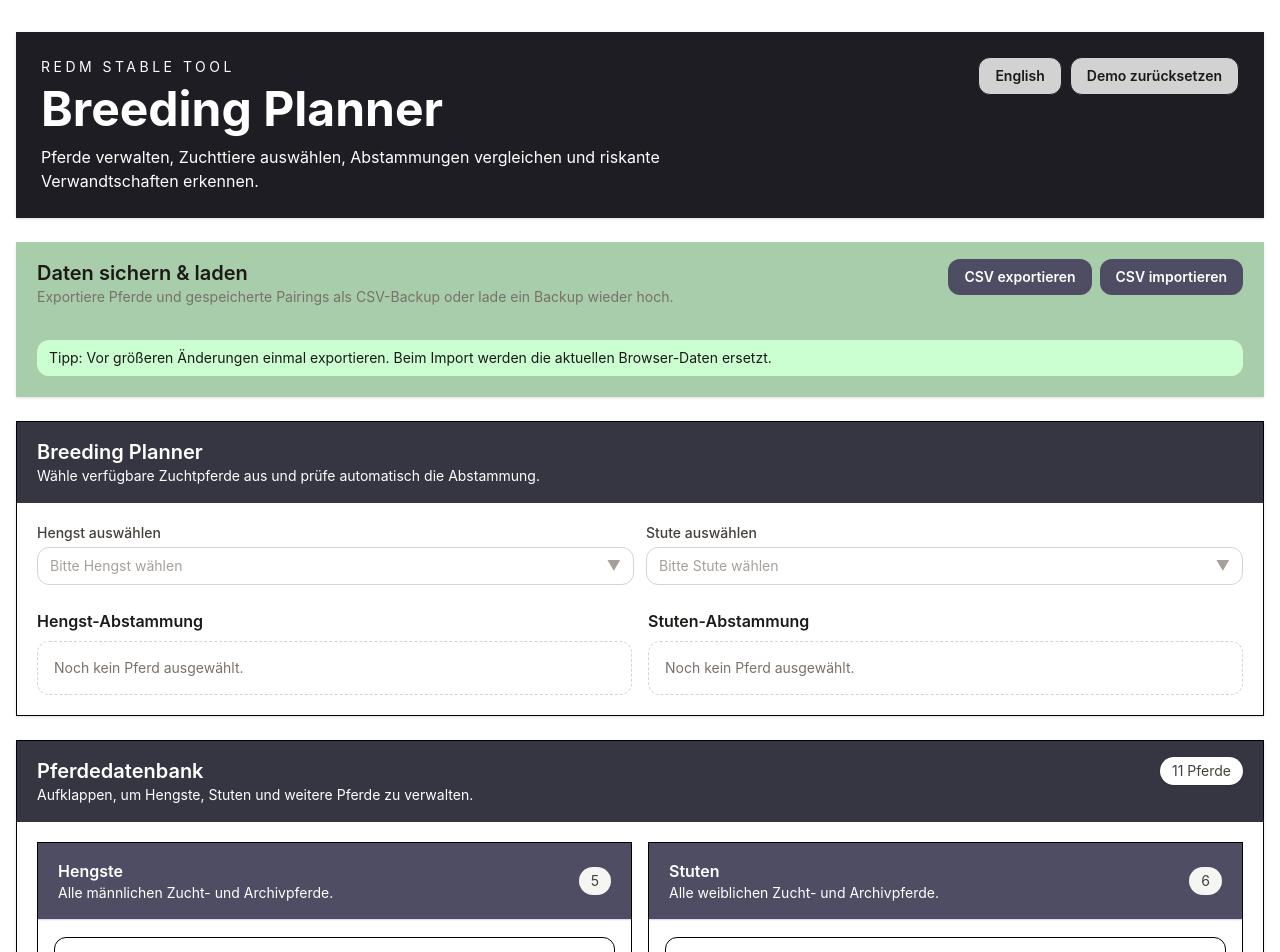
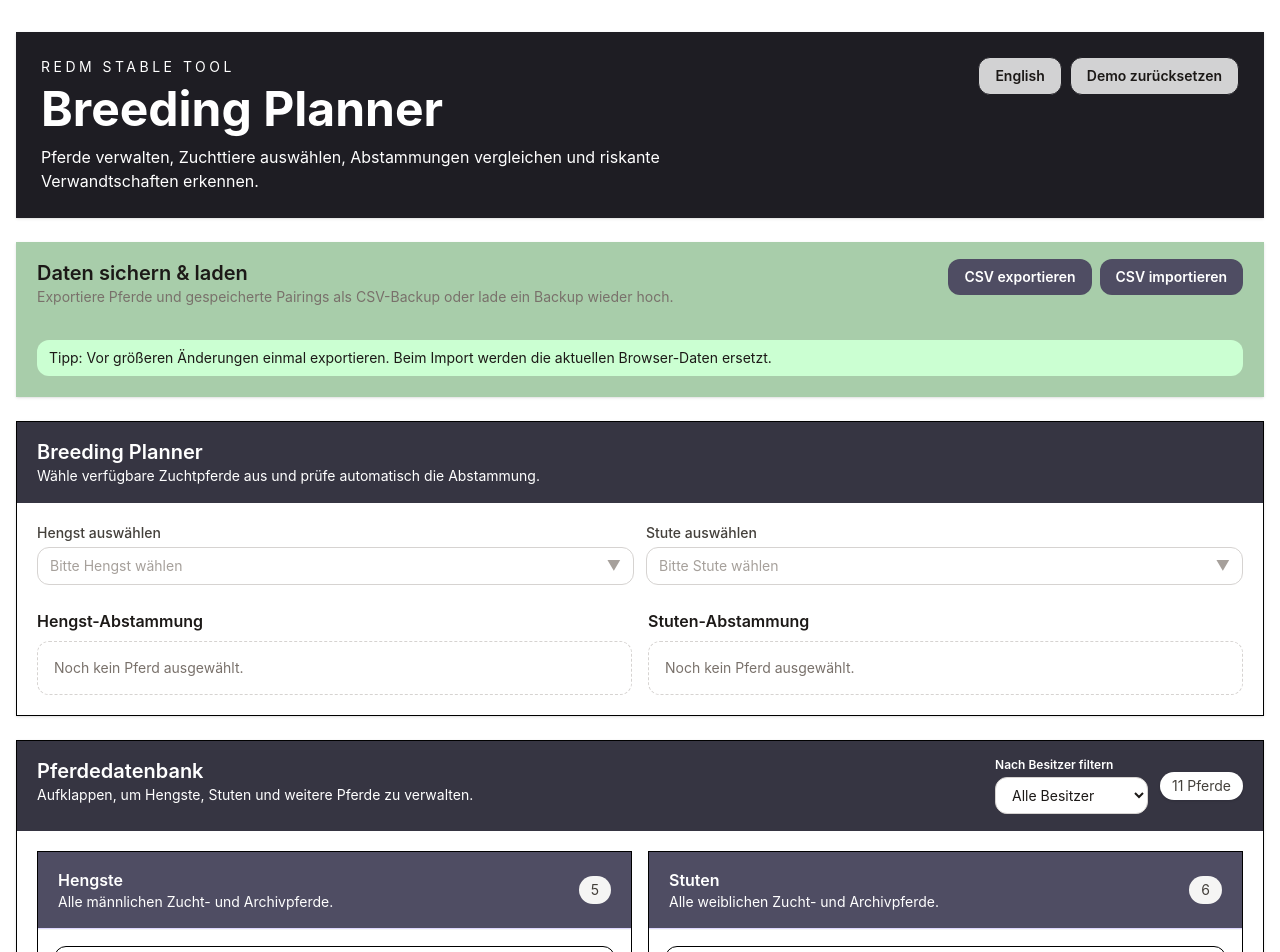
Before and after one commit to gnahazel/RedM-Breeding-Planner, a React (Vite) app: page / in a window 1280 px wide. Shown: the top 952 px of the page. Built offline with nearby package versions, Linux system fonts and the light colour scheme.

Commit message:
adding filter by owner

```diff
--- a/src/App.jsx
+++ b/src/App.jsx
@@ -154,6 +154,9 @@ const translations = {
     colorUnknown: "Farbe unbekannt",
     genesUnknown: "Gene unbekannt",
     ownerUnknown: "unbekannt",
+    ownerFilter: "Nach Besitzer filtern",
+    allOwners: "Alle Besitzer",
+    unknownOwnerFilter: "Unbekannter Besitzer",
     parentInfo: (sire, dam) => `Vater: ${sire} · Mutter: ${dam}`,
     deleteHorseConfirm: (name, childrenCount, pairingsCount) => {
       const lines = [`Möchtest du "${name}" wirklich löschen?`];
@@ -351,6 +354,9 @@ const translations = {
     colorUnknown: "Unknown color",
     genesUnknown: "Unknown genes",
     ownerUnknown: "unknown",
+    ownerFilter: "Filter by owner",
+    allOwners: "All owners",
+    unknownOwnerFilter: "Unknown owner",
     parentInfo: (sire, dam) => `Sire: ${sire} · Dam: ${dam}`,
     deleteHorseConfirm: (name, childrenCount, pairingsCount) => {
       const lines = [`Do you really want to delete "${name}"?`];
@@ -1532,9 +1538,30 @@ function HorseForm({ horses, editingHorse, prefillHorse, onSaveHorse, onCancelEd
 }
 
 function HorseList({ horses, onToggleAvailability, onEditHorse, onDeleteHorse, t }) {
-  const stallions = horses.filter((horse) => horse.sex === "stallion");
-  const mares = horses.filter((horse) => horse.sex === "mare");
-  const others = horses.filter((horse) => horse.sex !== "stallion" && horse.sex !== "mare");
+  const [ownerFilter, setOwnerFilter] = useState("all");
+
+  function getOwnerValue(horse) {
+    return horse.owner?.trim() || "__unknown__";
+  }
+
+  function getOwnerLabel(ownerValue) {
+    return ownerValue === "__unknown__" ? t.unknownOwnerFilter : ownerValue;
+  }
+
+  const ownerOptions = useMemo(() => {
+    return Array.from(new Set(horses.map(getOwnerValue))).sort((a, b) =>
+      getOwnerLabel(a).localeCompare(getOwnerLabel(b))
+    );
+  }, [horses, t]);
+
+  const filteredHorses = useMemo(() => {
+    if (ownerFilter === "all") return horses;
+    return horses.filter((horse) => getOwnerValue(horse) === ownerFilter);
+  }, [horses, ownerFilter]);
+
+  const stallions = filteredHorses.filter((horse) => horse.sex === "stallion");
+  const mares = filteredHorses.filter((horse) => horse.sex === "mare");
+  const others = filteredHorses.filter((horse) => horse.sex !== "stallion" && horse.sex !== "mare");
 
   return (
     <section className="border border-black bg-transparent p-5 shadow-sm">
@@ -1544,9 +1571,25 @@ function HorseList({ horses, onToggleAvailability, onEditHorse, onDeleteHorse, t
             <p className="text-sm text-white">{t.horseDatabaseDescription}</p>
           </div>
 
-          <div className="flex items-center gap-3">
+          <div className="flex flex-wrap items-center gap-3">
+            <label className="grid gap-1 text-xs font-semibold text-white">
+              {t.ownerFilter}
+              <select
+                value={ownerFilter}
+                onChange={(event) => setOwnerFilter(event.target.value)}
+                className="rounded-xl border border-stone-300 bg-white px-3 py-2 text-sm font-normal text-stone-900 outline-none focus:border-stone-900"
+              >
+                <option value="all">{t.allOwners}</option>
+                {ownerOptions.map((ownerValue) => (
+                  <option key={ownerValue} value={ownerValue}>
+                    {getOwnerLabel(ownerValue)}
+                  </option>
+                ))}
+              </select>
+            </label>
+
             <span className="rounded-full bg-white px-3 py-1 text-sm text-stone-700 shadow-sm">
-              {t.horsesCount(horses.length)}
+              {t.horsesCount(filteredHorses.length)}
             </span>
           </div>
         </div>
```
